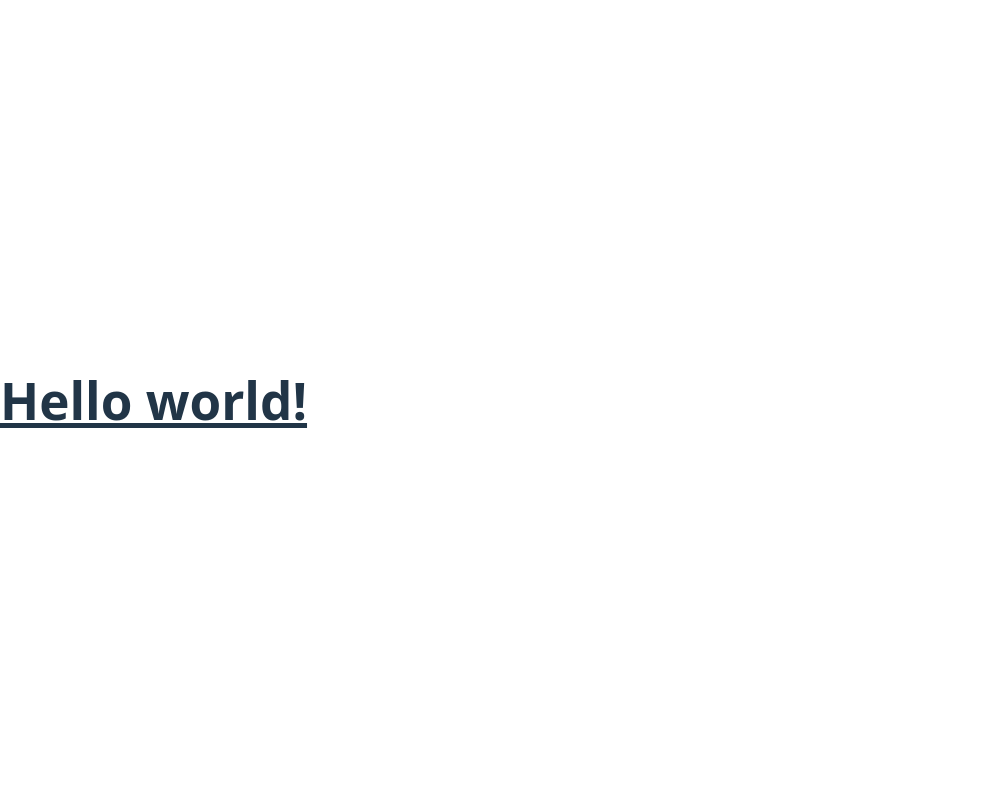
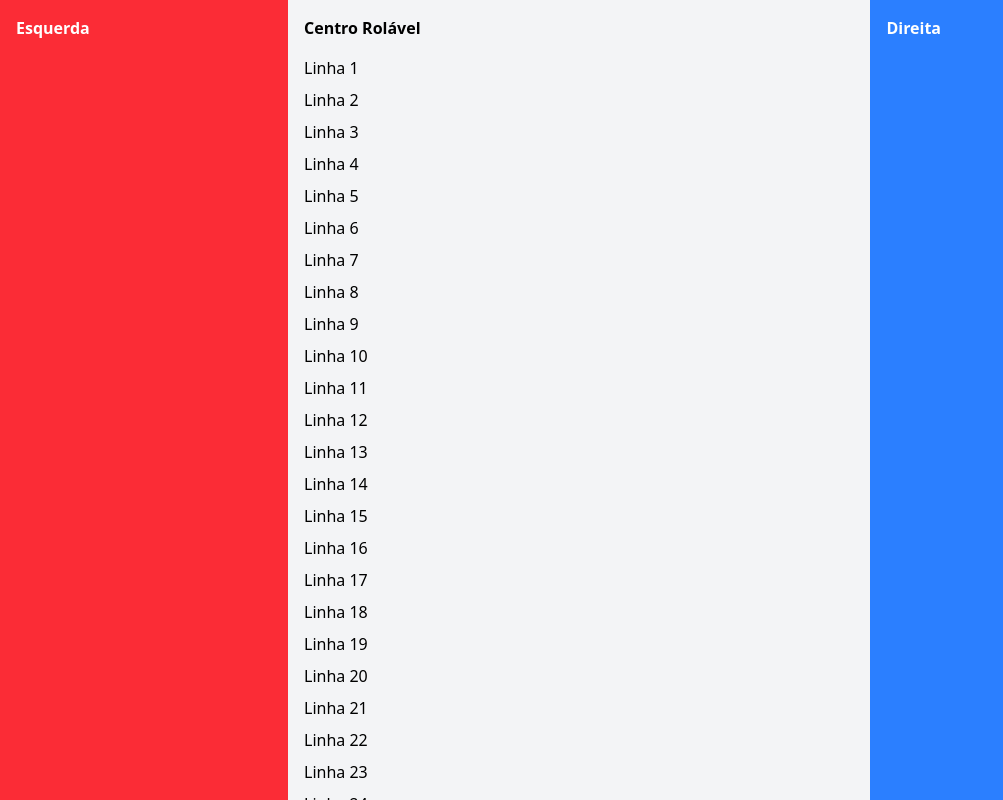
Before and after one commit to franciscolucas686/x-clone-app, a React (Vite) app in the folder frontend/: page /feed in a window 1280 px wide. Shown: the whole page, without its empty margins (0-1003 px from the left). Built offline with nearby package versions, Linux system fonts and the light colour scheme.

Commit message:
:lipstick: feat: exit when click-out modal

```diff
--- a/frontend/src/App.tsx
+++ b/frontend/src/App.tsx
@@ -1,8 +1,26 @@
+import { BrowserRouter, Route, Routes } from 'react-router-dom';
+import { AuthProvider } from './auth/AuthProvider';
+import Home from './pages/Home';
+import Feed from './pages/Feed';
+// import { useAuth } from './auth/useAuth';
 
-import './index.css'
+// function PrivateRoute({ children }: { children: JSX.Element }) {
+//   const { user } = useAuth();
+//   return user ? children : <Navigate to="/login" replace/>;
+// }
 
 function App() {
-  return <h1 className="text-3xl font-bold underline">Hello world!</h1>
+  return (
+    <AuthProvider>
+      <BrowserRouter>
+        <Routes>
+          <Route path="/" element={<Home />} />
+          <Route path="/feed" element={<Feed />} />
+        </Routes>
+      </BrowserRouter>
+    </AuthProvider>
+
+  )
 }
 
 export default App
--- a/frontend/src/index.css
+++ b/frontend/src/index.css
@@ -5,23 +5,10 @@
   line-height: 1.5;
   font-weight: 400;
 
-  color-scheme: light dark;
-  color: rgba(255, 255, 255, 0.87);
-  background-color: #242424;
-
   font-synthesis: none;
   text-rendering: optimizeLegibility;
   -webkit-font-smoothing: antialiased;
   -moz-osx-font-smoothing: grayscale;
-}
-
-a {
-  font-weight: 500;
-  color: #646cff;
-  text-decoration: inherit;
-}
-a:hover {
-  color: #535bf2;
 }
 
 body {
@@ -32,39 +19,15 @@ body {
   min-height: 100vh;
 }
 
-h1 {
-  font-size: 3.2em;
-  line-height: 1.1;
+
+  .col-left {
+    @apply w-1/2 flex items-center justify-center bg-white;
+  }
+
+  .col.right {
+    @apply h-dvh w-dvh flex flex-col bg-white py-[3rem];
+  }
+
+  .btn {
+    @apply bg-black hover:bg-neutral-700 duration-200 ease-in-out font-bold text-white px-4 py-2 rounded-full cursor-pointer ;
 }
-
-button {
-  border-radius: 8px;
-  border: 1px solid transparent;
-  padding: 0.6em 1.2em;
-  font-size: 1em;
-  font-weight: 500;
-  font-family: inherit;
-  background-color: #1a1a1a;
-  cursor: pointer;
-  transition: border-color 0.25s;
-}
-button:hover {
-  border-color: #646cff;
-}
-button:focus,
-button:focus-visible {
-  outline: 4px auto -webkit-focus-ring-color;
-}
-
-@media (prefers-color-scheme: light) {
-  :root {
-    color: #213547;
-    background-color: #ffffff;
-  }
-  a:hover {
-    color: #747bff;
-  }
-  button {
-    background-color: #f9f9f9;
-  }
-}
--- a/frontend/src/pages/Feed.tsx
+++ b/frontend/src/pages/Feed.tsx
@@ -0,0 +1,20 @@
+export default function ThreeColumnLayout() {
+  return (
+    <div className="flex h-screen w-screen">
+      <aside className="w-[22.5%] bg-red-500 p-4">
+        <h2 className="font-bold text-white">Esquerda</h2>
+      </aside>
+
+      <main className="flex-1 bg-gray-100 p-4 overflow-auto">
+        <h2 className="font-bold mb-4">Centro Rolável</h2>
+        {Array.from({ length: 50 }).map((_, i) => (
+          <p key={i} className="mb-2">Linha {i + 1}</p>
+        ))}
+      </main>
+
+      <aside className="w-[32%] bg-blue-500 p-4">
+        <h2 className="font-bold text-white">Direita</h2>
+      </aside>
+    </div>
+  );
+}
--- a/frontend/src/pages/LoginModal.tsx
+++ b/frontend/src/pages/LoginModal.tsx
@@ -23,7 +23,10 @@ export default function LoginModal({ onClose }: LoginModalProps) {
   };
 
   return (
-    <div className="fixed inset-0 bg-black/80 flex items-center justify-center z-50">
+    <div
+      onClick={onClose}
+      className="fixed inset-0 bg-black/80 flex items-center justify-center z-50"
+    >
       <div className="relative bg-white rounded w-[90%] max-w-[400px] h-[90%] max-h-[450px] px-12 flex flex-col">
         <button
           type="button"
--- a/frontend/src/pages/RegisterModal.tsx
+++ b/frontend/src/pages/RegisterModal.tsx
@@ -56,7 +56,10 @@ export default function RegisterModal({ onClose }: RegisterModalProps) {
   };
 
   return (
-    <div className="fixed inset-0 bg-black/80 flex items-center justify-center z-50">
+    <div
+      onClick={onClose}
+      className="fixed inset-0 bg-black/80 flex items-center justify-center z-50"
+    >
       <div className="relative bg-white rounded w-[90%] max-w-[400px] h-[90%] max-h-[600px] px-8 py-6 flex flex-col overflow-auto">
         <button
           type="button"
@@ -105,19 +108,13 @@ export default function RegisterModal({ onClose }: RegisterModalProps) {
             required
           />
 
-          {error && (
-            <p className="text-red-500 text-sm text-center">{error}</p>
-          )}
+          {error && <p className="text-red-500 text-sm text-center">{error}</p>}
 
-          <button
-            type="submit"
-            disabled={loading}
-          className="btn"
-          >
+          <button type="submit" disabled={loading} className="btn">
             {loading ? "Registrando..." : "Cadastrar"}
           </button>
         </form>
       </div>
     </div>
-  )
+  );
 }
```
